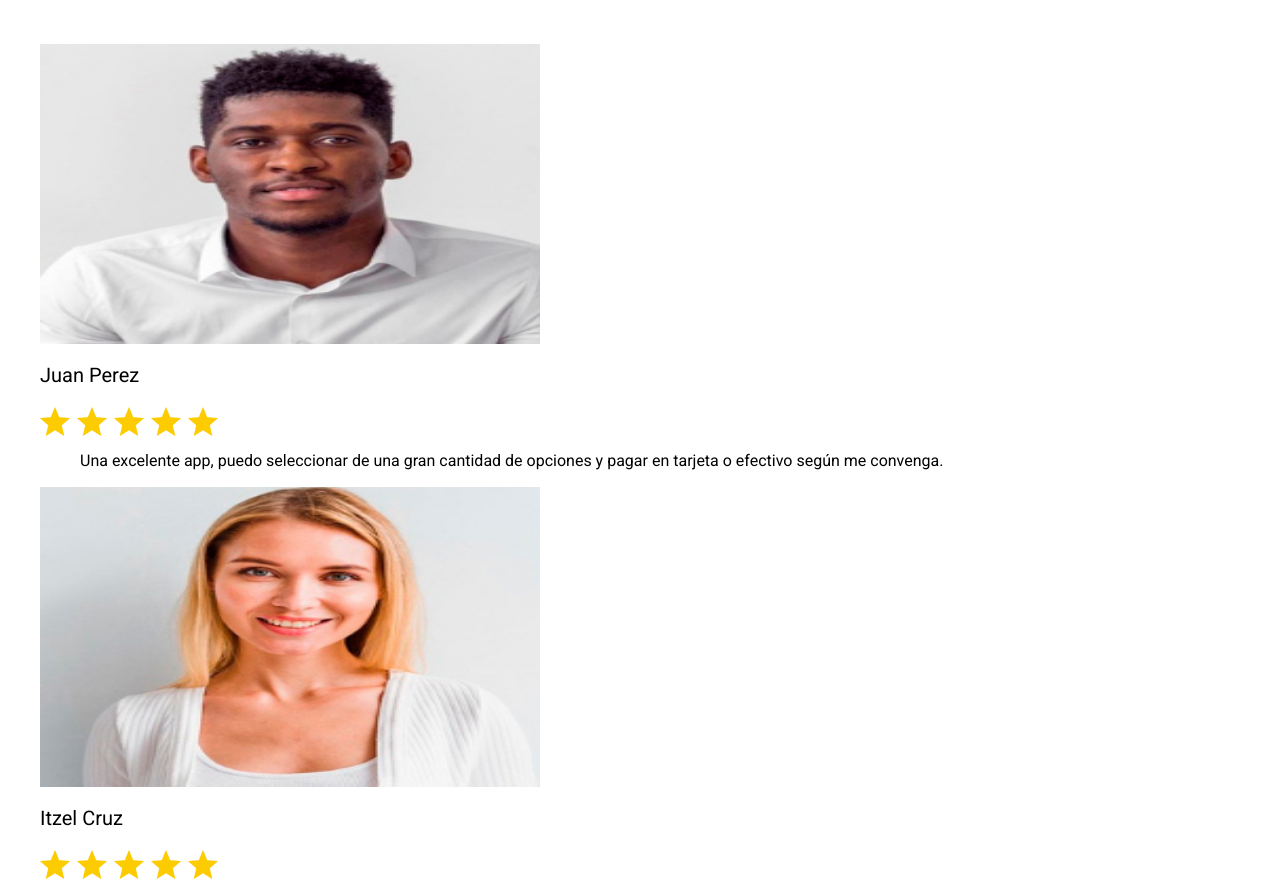
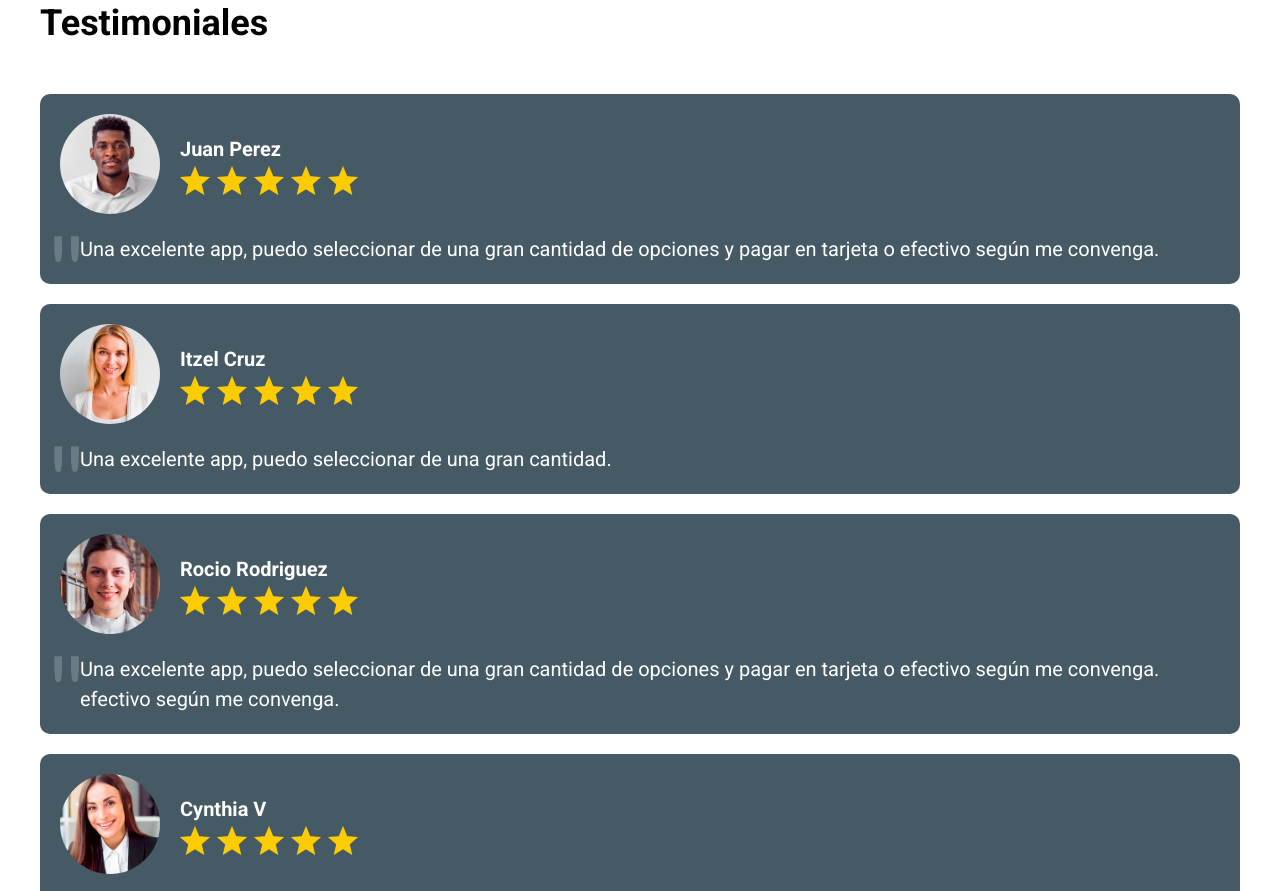
Before and after one commit to Naibaf93/DeliveryApp, a website: page index.html in a window 1280 px wide. Shown: the part 1812-2703 px from the top of the page. Drawn offline with Linux system fonts and the light colour scheme.

Commit message:
agregando css a los testimoniales

```diff
--- a/index.html
+++ b/index.html
@@ -74,14 +74,15 @@
                         <pictures>
                             <source srcset="build/img/testimonial1.avif" type="image/avif">
                             <source srcset="build/img/testimonial1.webp" type="image/webp">
-                            <img loading="lazy" src="build/img/testimonial1.jpg" width="500" height="300" alt="testimonial" >
+                            <img loading="lazy" src="build/img/testimonial1.jpg" alt="testimonial" >
                         </pictures>
+                    </div>
 
                         <div class="testimonial__informacion">
                             <p class="testimonial__autor">Juan Perez</p>
                             <img class="testimonial__calificacion" src="build/img/estrellas.png" alt="imagen estrellas">
                         </div>
-                    </div>
+
                 </header>
                 <blockquote class="testimonial__texto">
                     Una excelente app, puedo seleccionar de una gran cantidad de opciones y pagar en tarjeta o efectivo según me convenga.
@@ -94,14 +95,15 @@
                         <pictures>
                             <source srcset="build/img/testimonial5.avif" type="image/avif">
                             <source srcset="build/img/testimonial5.webp" type="image/webp">
-                            <img loading="lazy" src="build/img/testimonial5.jpg" width="500" height="300" alt="testimonial" >
+                            <img loading="lazy" src="build/img/testimonial5.jpg" alt="testimonial" >
                         </pictures>
+                    </div>
 
                         <div class="testimonial__informacion">
                             <p class="testimonial__autor">Itzel Cruz</p>
                             <img class="testimonial__calificacion" src="build/img/estrellas.png" alt="imagen estrellas">
                         </div>
-                    </div>
+
                 </header>
                 <blockquote class="testimonial__texto">
                     Una excelente app, puedo seleccionar de una gran cantidad.
@@ -114,14 +116,14 @@
                         <pictures>
                             <source srcset="build/img/testimonial4.avif" type="image/avif">
                             <source srcset="build/img/testimonial4.webp" type="image/webp">
-                            <img loading="lazy" src="build/img/testimonial4.jpg" width="500" height="300" alt="testimonial" >
+                            <img loading="lazy" src="build/img/testimonial4.jpg" alt="testimonial" >
                         </pictures>
-
+                    </div>
                         <div class="testimonial__informacion">
                             <p class="testimonial__autor">Rocio Rodriguez</p>
                             <img class="testimonial__calificacion" src="build/img/estrellas.png" alt="imagen estrellas">
                         </div>
-                    </div>
+
                 </header>
                 <blockquote class="testimonial__texto">
                     Una excelente app, puedo seleccionar de una gran cantidad de opciones y pagar en tarjeta o efectivo según me convenga. efectivo según me convenga.
@@ -134,14 +136,15 @@
                         <pictures>
                             <source srcset="build/img/testimonial2.avif" type="image/avif">
                             <source srcset="build/img/testimonial2.webp" type="image/webp">
-                            <img loading="lazy" src="build/img/testimonial2.jpg" width="500" height="300" alt="testimonial" >
+                            <img loading="lazy" src="build/img/testimonial2.jpg" alt="testimonial" >
                         </pictures>
+                    </div>
 
                         <div class="testimonial__informacion">
                             <p class="testimonial__autor">Cynthia V</p>
                             <img class="testimonial__calificacion" src="build/img/estrellas.png" alt="imagen estrellas">
                         </div>
-                    </div>
+
                 </header>
                 <blockquote class="testimonial__texto">
                     Una excelente app, puedo seleccionar de una gran cantidad de opciones y pagar en tarjeta o efectivo según me convenga.
@@ -154,14 +157,14 @@
                         <pictures>
                             <source srcset="build/img/testimonial3.avif" type="image/avif">
                             <source srcset="build/img/testimonial3.webp" type="image/webp">
-                            <img loading="lazy" src="build/img/testimonial3.jpg" width="500" height="300" alt="testimonial" >
+                            <img loading="lazy" src="build/img/testimonial3.jpg" alt="testimonial" >
                         </pictures>
+                    </div>
 
                         <div class="testimonial__informacion">
                             <p class="testimonial__autor">Jose Hernandez</p>
                             <img class="testimonial__calificacion" src="build/img/estrellas.png" alt="imagen estrellas">
                         </div>
-                    </div>
                 </header>
                 <blockquote class="testimonial__texto">
                     Una excelente app, puedo seleccionar de una gran cantidad de opciones y pagar en tarjeta o efectivo según me convenga.
--- a/src/scss/app.scss
+++ b/src/scss/app.scss
@@ -2,3 +2,4 @@
 @use 'header';
 @use 'formulario';
 @use 'pasos';
+@use 'testimoniales';
--- /dev/null
+++ b/src/scss/testimoniales/_index.scss
@@ -0,0 +1,2 @@
+@forward 'testimoniales';
+@forward 'testimonial';
--- /dev/null
+++ b/src/scss/testimoniales/_testimonial.scss
@@ -0,0 +1,50 @@
+@use '../base/variables' as v;
+@use '../base/mixins' as m;
+
+.testimonial {
+    background-color: v.$secundario;
+    padding: 2rem;
+    margin-bottom: 2rem;
+    border-radius: 1rem;
+    color: v.$blanco;
+
+    &:last-of-type {
+        margin-bottom: 0;
+    }
+
+    &__header {
+        display: flex;
+        gap: 2rem;
+        align-items: center;
+    }
+
+    &__imagen {
+        flex-basis: 10rem;
+        border-radius: 50%;
+        overflow: hidden;
+    }
+
+    &__autor {
+        color: v.$blanco;
+        font-weight: bold;
+        margin: .5rem 0;
+    }
+
+    &__texto {
+        font-size: 2rem;
+        line-height: 1.5;
+        margin: 2rem 0 0 0;
+        padding-left: 2rem;
+        position: relative;
+
+        &::before {
+            content: ' " ';
+            font-size: 10rem;
+            position: absolute;
+            left: -1.2rem;
+            top: -4rem;
+            opacity: .2;
+            font-family: 'Trebuchet MS', 'Lucida Sans Unicode', 'Lucida Grande', 'Lucida Sans', Arial, sans-serif;
+        }
+    }
+}
--- /dev/null
+++ b/src/scss/testimoniales/_testimoniales.scss
@@ -0,0 +1,6 @@
+@use '../base/variables' as v;
+@use '../base/mixins' as m;
+
+.testimoniales {
+    padding: v.$separacion 0;
+}
```
Also changed, not shown: build/css/app.css, 1 other file.
